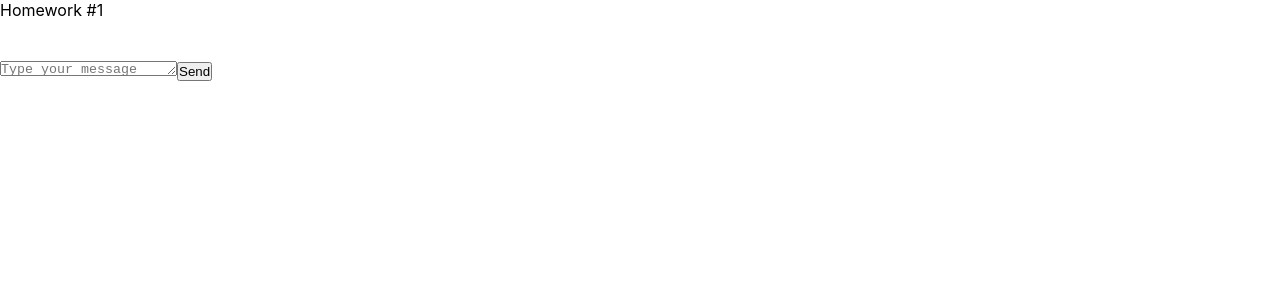
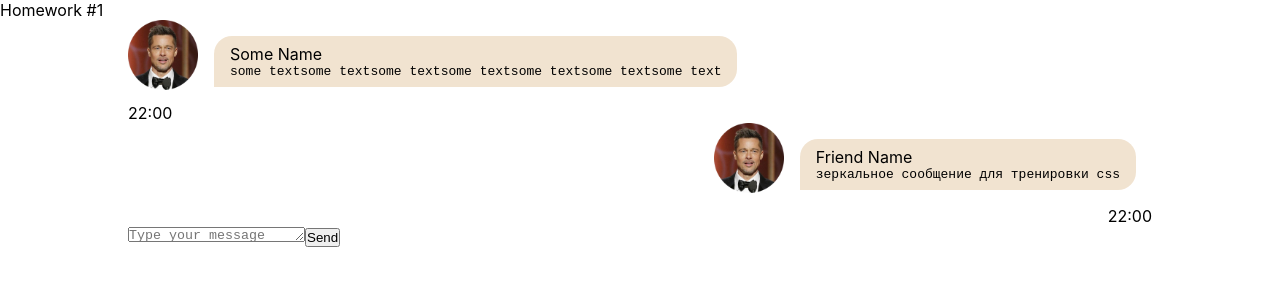
Before and after one commit to VadimKhudoleev/HWSelfTest, a React (Create React App) app: page / in a window 1280 px wide. Shown: the top 300 px of the page. Built offline with nearby package versions, Linux system fonts and the light colour scheme.

Commit message:
With messages css

```diff
--- a/package.json
+++ b/package.json
@@ -1,6 +1,6 @@
 {
   "name": "hws2",
-  "homepage": "http://IgnatZakalinsky.github.io/hws2",
+  "homepage": "https://vadimkhudoleev.github.io/HWSelfTest/",
   "version": "0.1.0",
   "private": true,
   "dependencies": {
@@ -16,7 +16,7 @@
     "@types/react-dom": "18.0.6",
     "@types/uuid": "8.3.4",
     "axios": "0.27.2",
-    "gh-pages": "4.0.0",
+    "gh-pages": "^4.0.0",
     "react": "18.2.0",
     "react-dom": "18.2.0",
     "react-redux": "8.0.4",
@@ -32,6 +32,8 @@
     "build": "react-scripts build",
     "test": "react-scripts test",
     "eject": "react-scripts eject",
+    "predeploy": "npm run build",
+    "deploy": "gh-pages -d build",
     "predeploy": "npm run build",
     "deploy": "gh-pages -d build"
   },
--- a/src/s1-main/App.module.css
+++ b/src/s1-main/App.module.css
@@ -3,9 +3,13 @@
 }
 
 .hw {
+    display: flex;
+    flex-direction:column;
+    justify-content: flex-start;
+    width: 80%;
+    margin: 0 auto;
 
 }
 
 .hwTitle {
-
 }
--- a/src/s2-homeworks/hw01/HW1.tsx
+++ b/src/s2-homeworks/hw01/HW1.tsx
@@ -27,7 +27,6 @@ export type UserType = {
 }
 
 export type MessageInnerType = {
-    id?:number
     text: string
     time: string
 }
--- a/src/s2-homeworks/hw01/friend-message/FriendMessage.module.css
+++ b/src/s2-homeworks/hw01/friend-message/FriendMessage.module.css
@@ -1,17 +1,28 @@
 .friendMessage {
+    display: flex;
+    flex-direction: column;
+    align-items: flex-end;
 
 }
 
 .friendImageAndText {
-
+    display: flex;
 }
 
 .friendImageAndText img {
+    height: 70px;
 
 }
 
 .friendText {
-
+    background-color: #f1e3d0;
+    padding: 0.5rem 1rem;
+    margin: 1rem;
+    border-radius: 1.125rem 1.125rem 1.125rem 0;
+    min-height: 2.25rem;
+    width: fit-content;
+    display: flex;
+    flex-direction: column;
 }
 
 .friendText:after {
--- a/src/s2-homeworks/hw01/friend-message/FriendMessage.tsx
+++ b/src/s2-homeworks/hw01/friend-message/FriendMessage.tsx
@@ -1,17 +1,22 @@
 import React from 'react'
 import s from './FriendMessage.module.css'
 import {MessageType} from "../HW1";
+import {UserType} from "../HW1";
+import {MessageInnerType} from "../HW1";
+import {MessagePropsType} from "../message/Message";
+
 
 // создать тип вместо any и отобразить приходящие данные
-const FriendMessage = (props: MessageType) => {
+const FriendMessage = (props: MessagePropsType) => {
     return (
         <div
             id={'hw1-friend-message-' + props.message.id}
-            className={s.friendMessage}
-        >
+            className={s.friendMessage}>
             <div className={s.friendImageAndText}>
                 <img
                     id={'hw1-friend-avatar-' + props.message.id}
+                    src={props.message.user.avatar}
+
                     // создаёт студент
 
                     //
@@ -20,28 +25,20 @@ const FriendMessage = (props: MessageType) => {
                     <div
                         id={'hw1-friend-name-' + props.message.id}
                         className={s.friendName}
-                    >
-                        {/*создаёт студент*/}
-
-                        {/**/}
+                        >
+                        {props.message.user.name}
                     </div>
                     <pre
                         id={'hw1-friend-text-' + props.message.id}
-                        className={s.friendMessageText}
-                    >
-                        {/*создаёт студент*/}
-
-                        {/**/}
+                        className={s.friendMessageText}>
+                        {props.message.message.text}
                     </pre>
                 </div>
             </div>
             <div
                 id={'hw1-friend-time-' + props.message.id}
-                className={s.friendTime}
-            >
-                {/*создаёт студент*/}
-
-                {/**/}
+                className={s.friendTime}>
+                {props.message.message.time}
             </div>
         </div>
     )
--- a/src/s2-homeworks/hw01/message/Message.module.css
+++ b/src/s2-homeworks/hw01/message/Message.module.css
@@ -1,16 +1,27 @@
 .message {
+    /*justify-content: flex-end;*/
+    display: flex;
+    flex-direction: column;
 
 }
 
 .imageAndText {
-
+    display: flex;
 }
 
 .imageAndText img {
-
+    height: 70px;
 }
 
 .text {
+    background-color: #f1e3d0;
+    padding: 0.5rem 1rem;
+    margin: 1rem;
+    border-radius: 1.125rem 1.125rem 1.125rem 0;
+    min-height: 2.25rem;
+    width: fit-content;
+    display: flex;
+    flex-direction: column;
 
 }
 
--- a/src/s2-homeworks/hw01/message/Message.tsx
+++ b/src/s2-homeworks/hw01/message/Message.tsx
@@ -3,9 +3,9 @@ import s from './Message.module.css'
 import {MessageType} from "../HW1";
 
 // нужно создать правильный тип вместо any
-export type MessagePropsType = MessageType
-
-
+export type MessagePropsType = {
+    message: MessageType
+}
 
 // нужно отобразить приходящие данные
 const Message = (props: MessagePropsType) => {
@@ -14,19 +14,20 @@ const Message = (props: MessagePropsType) => {
             <div className={s.imageAndText}>
                 <img
                     id={'hw1-avatar-' + props.message.id}
-
-
+                    src={props.message.user.avatar}
                     // создаёт студент
 
                     //
                 />
                 <div className={s.text}>
                     <div id={'hw1-name-' + props.message.id} className={s.name}>
+                        {props.message.user.name}
                         {/*создаёт студент*/}
 
                         {/**/}
                     </div>
                     <pre id={'hw1-text-' + props.message.id} className={s.messageText}>
+                        {props.message.message.text}
                         {/*создаёт студент*/}
 
                         {/**/}
@@ -34,9 +35,7 @@ const Message = (props: MessagePropsType) => {
                 </div>
             </div>
             <div id={'hw1-time-' + props.message.id} className={s.time}>
-                {/*создаёт студент*/}
-
-                {/**/}
+                {props.message.message.time}
             </div>
         </div>
     )
```
Also changed, not shown: 1 other file (tests, documents, lock files or other folders).
